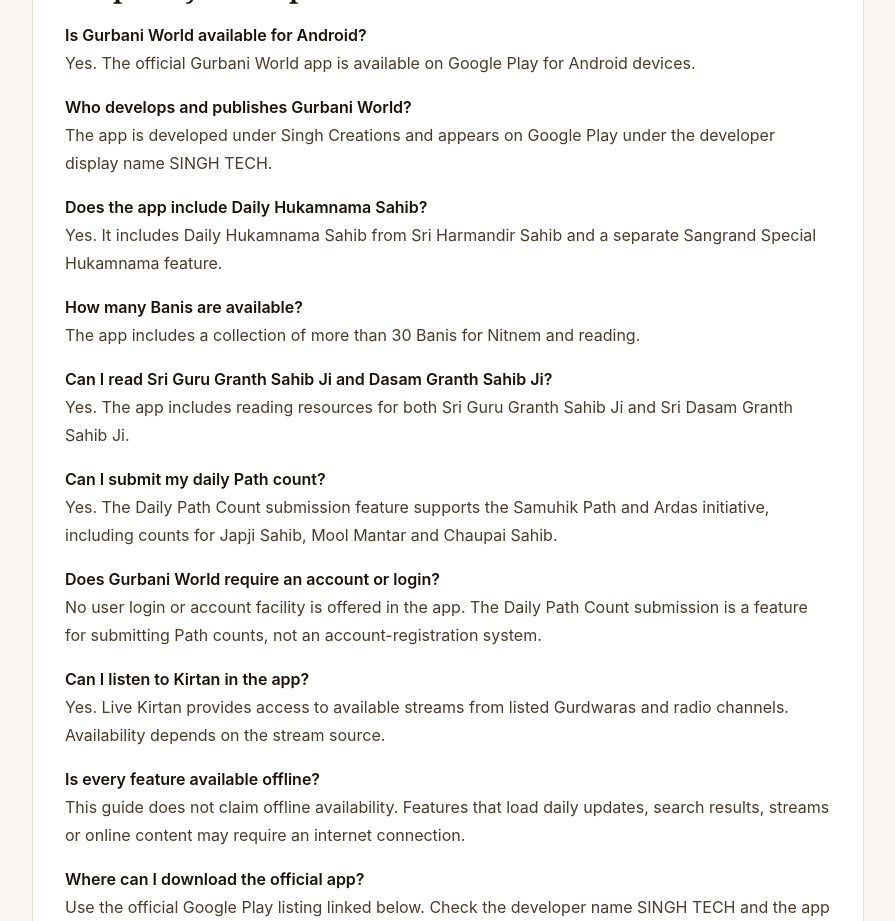
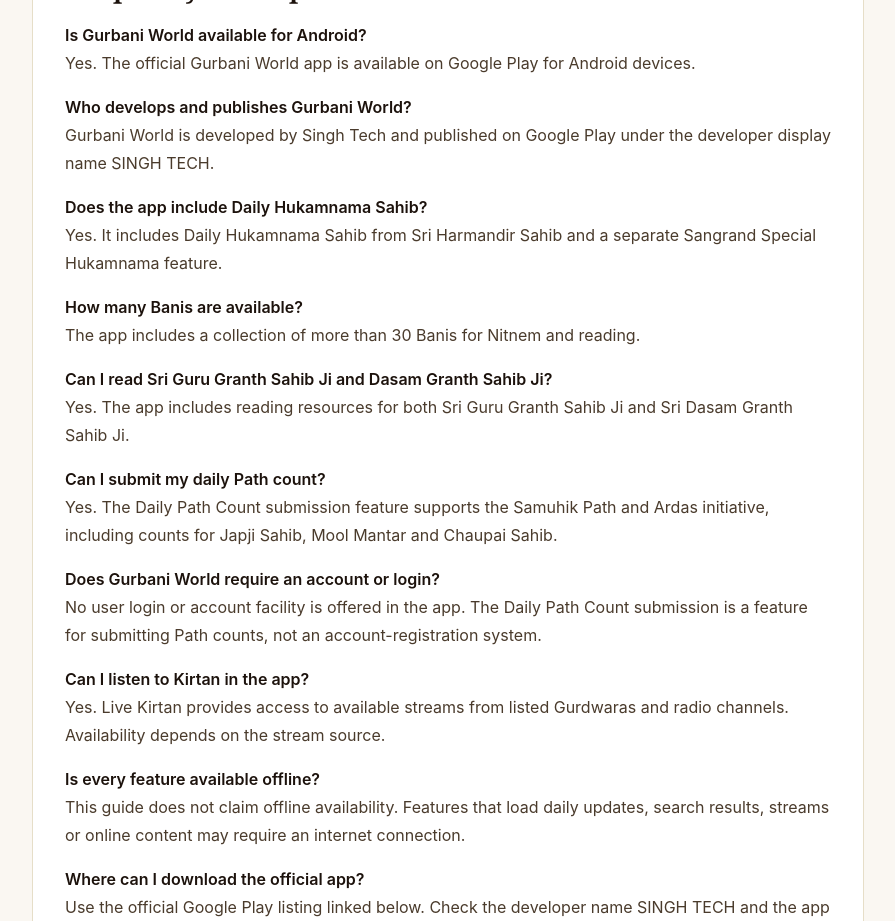
Before and after one commit to readopop/gurbani-world-website, a React (Vite) app: page /guide in a window 1280 px wide. Shown: the part 4980-5901 px from the top of the page, without its empty margins (192-1087 px from the left). Built offline with nearby package versions, Linux system fonts and the light colour scheme.

Commit message:
Correct Gurbani World developer attribution in FAQ

```diff
--- a/src/pages/GurbaniWorldAppGuide.jsx
+++ b/src/pages/GurbaniWorldAppGuide.jsx
@@ -185,7 +185,7 @@ export default function GurbaniWorldAppGuide() {
             <h2 className="font-serif text-2xl font-bold text-[#1C120C]">Frequently asked questions</h2>
             <div className="space-y-4">
               <div><h3 className="font-semibold text-[#1C120C]">Is Gurbani World available for Android?</h3><p>Yes. The official Gurbani World app is available on Google Play for Android devices.</p></div>
-              <div><h3 className="font-semibold text-[#1C120C]">Who develops and publishes Gurbani World?</h3><p>The app is developed under Singh Creations and appears on Google Play under the developer display name SINGH TECH.</p></div>
+              <div><h3 className="font-semibold text-[#1C120C]">Who develops and publishes Gurbani World?</h3><p>Gurbani World is developed by Singh Tech and published on Google Play under the developer display name SINGH TECH.</p></div>
               <div><h3 className="font-semibold text-[#1C120C]">Does the app include Daily Hukamnama Sahib?</h3><p>Yes. It includes Daily Hukamnama Sahib from Sri Harmandir Sahib and a separate Sangrand Special Hukamnama feature.</p></div>
               <div><h3 className="font-semibold text-[#1C120C]">How many Banis are available?</h3><p>The app includes a collection of more than 30 Banis for Nitnem and reading.</p></div>
               <div><h3 className="font-semibold text-[#1C120C]">Can I read Sri Guru Granth Sahib Ji and Dasam Granth Sahib Ji?</h3><p>Yes. The app includes reading resources for both Sri Guru Granth Sahib Ji and Sri Dasam Granth Sahib Ji.</p></div>
```
